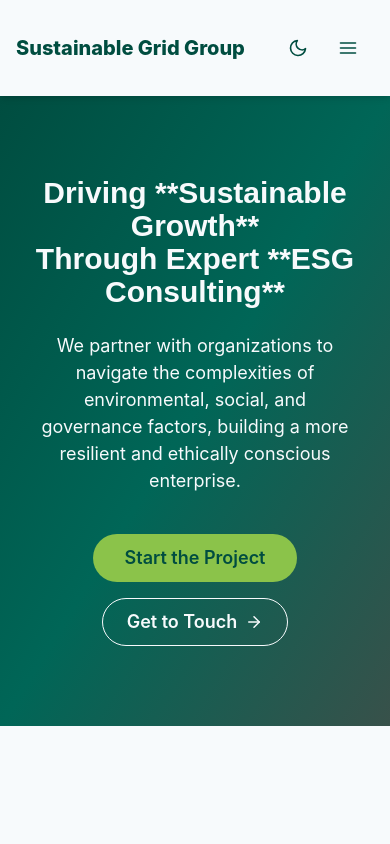
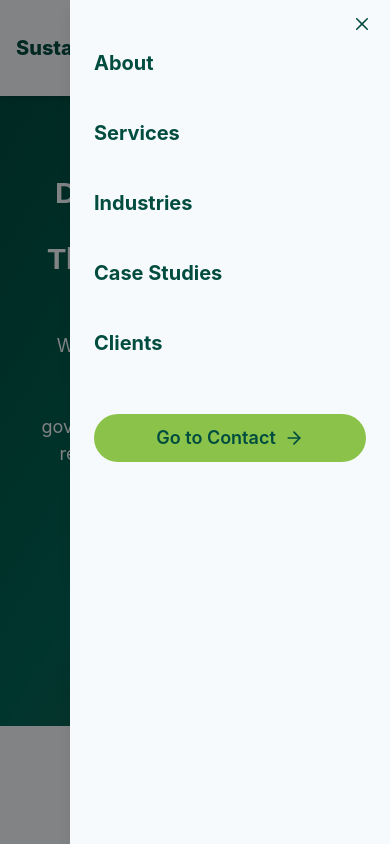
Before and after one commit to symonogwe/sustainable-grid-group-website, a React (Vite) app: page / in a window 390 px wide. Both pictures are taken after a click on the button 348 px from the left and 48 px from the top of the page. Built offline with nearby package versions, Linux system fonts and the light colour scheme.

Commit message:
Add Hamburger Menu Component and Update Hero Section Text - Implemented a responsive hamburger menu for mobile navigation. - Updated the hero section text to better reflect our mission.

```diff
--- a/src/Header.jsx
+++ b/src/Header.jsx
@@ -1,4 +1,132 @@
-// src/components/Header.jsx
+// // src/components/Header.jsx
+
+// import {
+//   Box,
+//   Flex,
+//   Text,
+//   Button,
+//   Stack,
+//   useColorModeValue,
+//   Link as ChakraLink,
+// } from "@chakra-ui/react";
+// import { FiMenu, FiArrowRight } from "react-icons/fi";
+// // We'll assume a local path for navigation
+// import { Link as ReactRouterLink } from "react-router-dom";
+
+// import ThemeToggle from "./ThemeToggle"; // Import the new component
+
+// // --- A Simple Logo Component (Placeholder for your import) ---
+// const Logo = () => (
+//   // Replace this Text with your actual logo component/image later
+//   <Text
+//     fontSize="xl"
+//     fontWeight="extrabold"
+//     color={useColorModeValue("sgg.900", "sgg.100")}
+//   >
+//     Sustainable Grid Group
+//   </Text>
+// );
+
+// const Header = () => {
+//   // Colors from theme.js for sticky navbar effect
+//   const bg = useColorModeValue("navbar.light", "navbar.dark");
+//   const color = useColorModeValue("sgg.900", "sgg.100");
+
+//   // Navigation Links
+//   const navItems = [
+//     "About",
+//     "Services",
+//     "Industries",
+//     "Case Studies",
+//     "Clients",
+//   ];
+
+//   return (
+//     <Box
+//       bg={bg}
+//       px={{ base: 4, md: 8 }}
+//       py={4}
+//       position="sticky"
+//       top="0"
+//       zIndex="sticky"
+//       shadow="md"
+//       backdropFilter="blur(8px)"
+//     >
+//       <Flex
+//         h={16}
+//         alignItems={"center"}
+//         justifyContent={"space-between"}
+//         maxW="7xl"
+//         mx="auto"
+//       >
+//         {/* 1. LOGO (FAR LEFT) */}
+//         <Logo />
+
+//         {/* 2. DESKTOP NAV LINKS (CENTER) */}
+//         {/* Hidden on mobile, shown on desktop */}
+//         <Flex display={{ base: "none", lg: "flex" }} ml={10}>
+//           <Stack direction={"row"} spacing={6}>
+//             {navItems.map((item) => (
+//               <ChakraLink
+//                 key={item}
+//                 as={ReactRouterLink}
+//                 to={`/${item.toLowerCase().replace(" ", "-")}`}
+//                 p={2}
+//                 fontSize={"sm"}
+//                 fontWeight={500}
+//                 color={color}
+//                 _hover={{
+//                   textDecoration: "none",
+//                   color: "sgg.500",
+//                 }}
+//               >
+//                 {item}
+//               </ChakraLink>
+//             ))}
+//           </Stack>
+//         </Flex>
+
+//         {/* 3. CTAs and Theme Toggle (FAR RIGHT) */}
+//         <Stack
+//           direction={"row"}
+//           spacing={{ base: 1, md: 4 }}
+//           alignItems={"center"}
+//         >
+//           {/* Desktop CTA Button: Go to Contact */}
+//           <Button
+//             as={ReactRouterLink}
+//             to="/contact"
+//             display={{ base: "none", md: "inline-flex" }}
+//             variant="solid"
+//             size="sm"
+//             rightIcon={<FiArrowRight size={16} />}
+//           >
+//             Go to Contact
+//           </Button>
+
+//           {/* Theme Toggle */}
+//           <ThemeToggle />
+
+//           {/* Mobile Menu Icon (Hidden on large screens) */}
+//           <Button
+//             display={{ base: "inline-flex", lg: "none" }} // Show only on mobile/tablet
+//             variant="ghost"
+//             aria-label={"Open Menu"}
+//             onClick={() => console.log("Open Mobile Menu")}
+//             size="md"
+//             color={color}
+//           >
+//             <FiMenu size={20} />
+//           </Button>
+//         </Stack>
+//       </Flex>
+//     </Box>
+//   );
+// };
+
+// export default Header;
+
+// src/components/Header.jsx (Updated)
 
 import {
   Box,
@@ -8,16 +136,16 @@ import {
   Stack,
   useColorModeValue,
   Link as ChakraLink,
+  useDisclosure, // 👈 New Import for Drawer control
 } from "@chakra-ui/react";
 import { FiMenu, FiArrowRight } from "react-icons/fi";
-// We'll assume a local path for navigation
 import { Link as ReactRouterLink } from "react-router-dom";
 
-import ThemeToggle from "./ThemeToggle"; // Import the new component
+import ThemeToggle from "./ThemeToggle";
+import MobileMenu from "./MobileMenu"; // 👈 Import the MobileMenu component
 
-// --- A Simple Logo Component (Placeholder for your import) ---
+// --- A Simple Logo Component --- (Kept for reference)
 const Logo = () => (
-  // Replace this Text with your actual logo component/image later
   <Text
     fontSize="xl"
     fontWeight="extrabold"
@@ -28,11 +156,12 @@ const Logo = () => (
 );
 
 const Header = () => {
-  // Colors from theme.js for sticky navbar effect
+  // 💡 Use Chakra UI's useDisclosure hook to manage the Drawer state
+  const { isOpen, onOpen, onClose } = useDisclosure();
+
   const bg = useColorModeValue("navbar.light", "navbar.dark");
   const color = useColorModeValue("sgg.900", "sgg.100");
 
-  // Navigation Links
   const navItems = [
     "About",
     "Services",
@@ -63,7 +192,7 @@ const Header = () => {
         <Logo />
 
         {/* 2. DESKTOP NAV LINKS (CENTER) */}
-        {/* Hidden on mobile, shown on desktop */}
+        {/* ... (Desktop links remain the same) ... */}
         <Flex display={{ base: "none", lg: "flex" }} ml={10}>
           <Stack direction={"row"} spacing={6}>
             {navItems.map((item) => (
@@ -92,7 +221,7 @@ const Header = () => {
           spacing={{ base: 1, md: 4 }}
           alignItems={"center"}
         >
-          {/* Desktop CTA Button: Go to Contact */}
+          {/* Desktop CTA Button */}
           <Button
             as={ReactRouterLink}
             to="/contact"
@@ -104,15 +233,14 @@ const Header = () => {
             Go to Contact
           </Button>
 
-          {/* Theme Toggle */}
           <ThemeToggle />
 
-          {/* Mobile Menu Icon (Hidden on large screens) */}
+          {/* Mobile Menu Icon */}
           <Button
-            display={{ base: "inline-flex", lg: "none" }} // Show only on mobile/tablet
+            display={{ base: "inline-flex", lg: "none" }}
             variant="ghost"
             aria-label={"Open Menu"}
-            onClick={() => console.log("Open Mobile Menu")}
+            onClick={onOpen} // 👈 This now opens the drawer
             size="md"
             color={color}
           >
@@ -120,6 +248,12 @@ const Header = () => {
           </Button>
         </Stack>
       </Flex>
+
+      {/* 4. MOBILE MENU DRAWER COMPONENT */}
+      <MobileMenu
+        isOpen={isOpen} // Pass the current state
+        onClose={onClose} // Pass the close handler
+      />
     </Box>
   );
 };
--- a/src/HeroSection.jsx
+++ b/src/HeroSection.jsx
@@ -37,8 +37,8 @@ const HeroSection = () => {
           lineHeight="1.1"
           mb={6}
         >
-          Driving **Sustainable Growth** <br />
-          Through Expert **ESG Consulting**
+          Driving Sustainable Growth <br />
+          Through Expert ESG Consulting
         </Heading>
 
         {/* Description Text */}
--- /dev/null
+++ b/src/MobileMenu.jsx
@@ -0,0 +1,74 @@
+// src/components/MobileMenu.jsx (Corrected Implementation)
+
+import {
+  Drawer,
+  DrawerBody,
+  DrawerOverlay,
+  DrawerContent,
+  DrawerCloseButton,
+  VStack,
+  Link as ChakraLink,
+  Button,
+  useColorModeValue, // 👈 HOOK
+} from "@chakra-ui/react";
+import { Link as ReactRouterLink } from "react-router-dom";
+import { FiArrowRight } from "react-icons/fi";
+
+const navItems = ["About", "Services", "Industries", "Case Studies", "Clients"];
+
+const MobileMenu = ({ isOpen, onClose }) => {
+  // 🟢 FIX: Define Hooks at the Top Level!
+  const linkColor = useColorModeValue("sgg.900", "sgg.100");
+  const bg = useColorModeValue("sgg.100", "sgg.900");
+
+  // 🟢 Pre-calculate dynamic hover styles once
+  const hoverBg = useColorModeValue("gray.50", "sgg.700");
+
+  return (
+    <Drawer isOpen={isOpen} placement="right" onClose={onClose}>
+      <DrawerOverlay />
+      <DrawerContent bg={bg}>
+        <DrawerCloseButton />
+
+        <DrawerBody mt={8}>
+          <VStack spacing={6} align="stretch">
+            {/* Navigation Links */}
+            {navItems.map((item) => (
+              <ChakraLink
+                key={item}
+                as={ReactRouterLink}
+                to={`/${item.toLowerCase().replace(" ", "-")}`}
+                fontSize="xl"
+                fontWeight="bold"
+                color={linkColor}
+                py={2}
+                onClick={onClose}
+                _hover={{
+                  color: "sgg.500",
+                  bg: hoverBg, // 👈 Use the pre-calculated value
+                }}
+              >
+                {item}
+              </ChakraLink>
+            ))}
+
+            {/* CTA Button */}
+            <Button
+              as={ReactRouterLink}
+              to="/contact"
+              variant="solid"
+              size="lg"
+              mt={6}
+              rightIcon={<FiArrowRight size={20} />}
+              onClick={onClose}
+            >
+              Go to Contact
+            </Button>
+          </VStack>
+        </DrawerBody>
+      </DrawerContent>
+    </Drawer>
+  );
+};
+
+export default MobileMenu;
```
